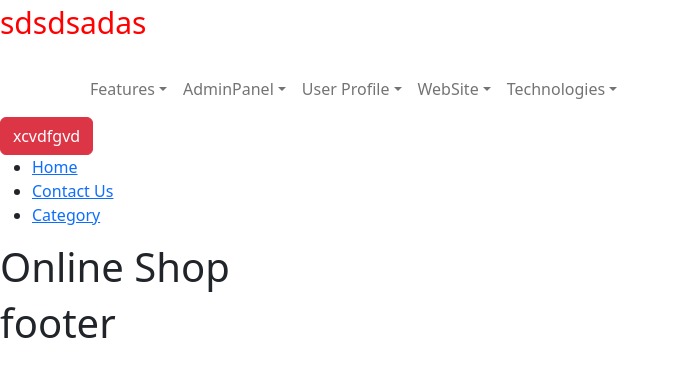
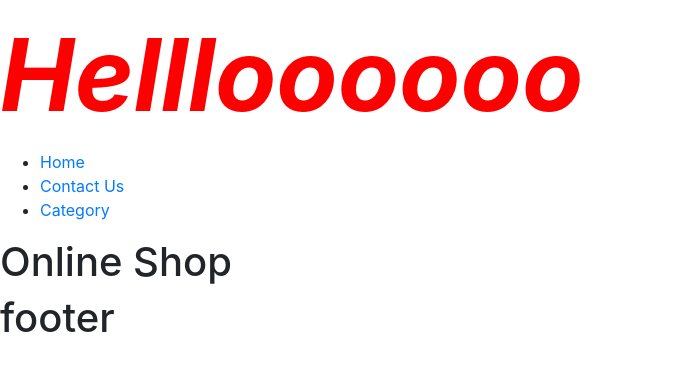
Before and after one commit to reza-madankar/Shop, a React (Create React App) app: page / in a window 1280 px wide. Shown: the top 376 px of the page, without its empty margins (0-680 px from the left). Built offline with nearby package versions, Linux system fonts and the light colour scheme.

Commit message:
Add a file that name headercss

```diff
--- a/src/App.jsx
+++ b/src/App.jsx
@@ -4,12 +4,13 @@ import Layout from "./Pages/Layout";
 import ErrorPage from "./Pages/ErrorPage";
 import OverView from "./Pages/Overview";
 import Header from './Pages/Layout/Header.jsx';
+import Headercss from "./Pages/Layout/headercss";
 
 
 const App = () => {
   return (
     <BrowserRouter>
-    <Header />
+   <Headercss />
       <Layout>
 
         <Routes>
--- /dev/null
+++ b/src/Content/Style/custom.scss
@@ -0,0 +1,10 @@
+@mixin  text {
+    color: red;
+    font-size: 100px;
+    font-weight: bold;
+    font-style: italic
+
+}
+.divdivdiv{
+    @include text;
+}
--- a/src/Pages/Layout/header.jsx
+++ b/src/Pages/Layout/header.jsx
@@ -2,17 +2,18 @@ import Container from 'react-bootstrap/Container';
 import Nav from 'react-bootstrap/Nav';
 import Navbar from 'react-bootstrap/Navbar';
 import NavDropdown from 'react-bootstrap/NavDropdown';
-import 'bootstrap/dist/css/bootstrap.min.css';
-import "../../Content/Style/header.scss";
+// import 'bootstrap/dist/css/bootstrap.min.css';
+import "../../Content/Style/custom.scss";
+import Button from 'react-bootstrap/Button';
 
 function NavbarDarkExample() {
   return (
   <div>
     <p className='ho'>sdsdsadas</p>
-    <Navbar fluid="md" variant="black" bg="white" expand="lg">
-      <Container fluid="md" center>
+    <Navbar bg="white" expand="lg" >
+      <Container>
        <Nav>
-            <NavDropdown
+            <NavDropdown  class="text-danger"
               id="nav-dropdown-dark-example"
               title="Features"
               menuVariant="dark"
@@ -89,7 +90,7 @@ function NavbarDarkExample() {
             </NavDropdown>
           </Nav>
 
-
+          <Button>heloo</Button>
       </Container>
     </Navbar>
 
--- /dev/null
+++ b/src/Pages/Layout/headercss.jsx
@@ -0,0 +1,10 @@
+import react from 'react';
+import "../../Content/Style/custom.scss";
+function Headercss() {
+    return (
+
+        <div className='divdivdiv'> Hellloooooo</div>
+    );
+}
+
+export default Headercss;
```
